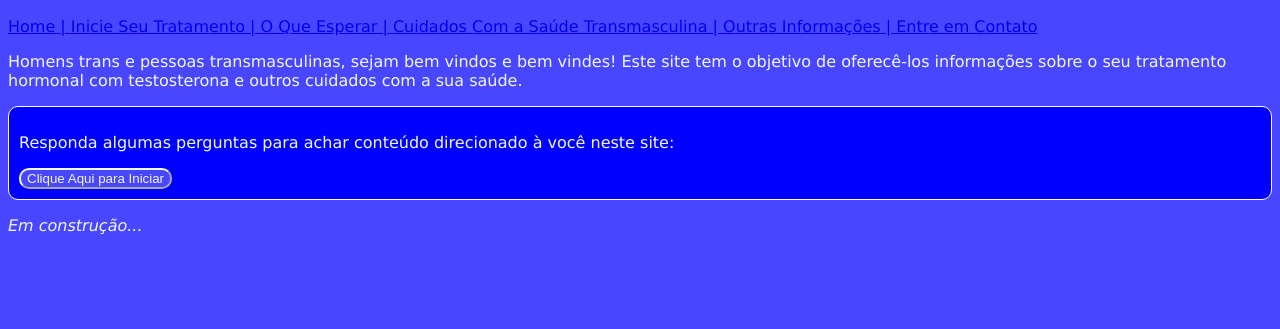
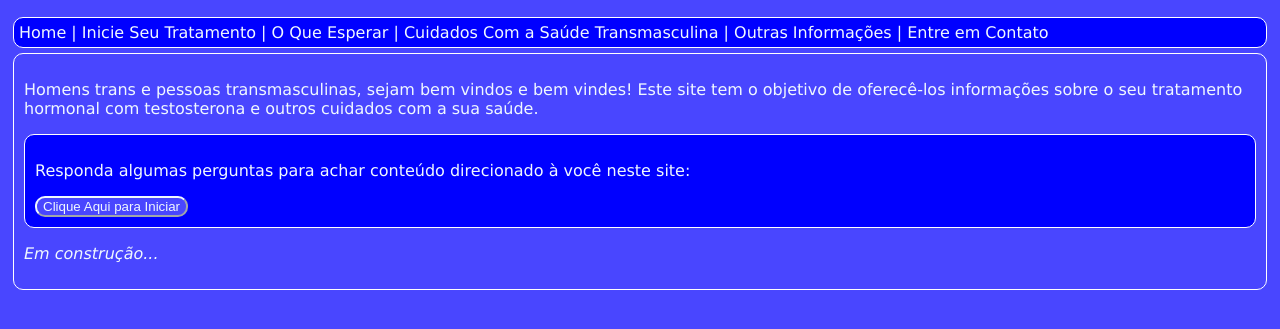
Before and after one commit to joaomatheusvillarim/joaomatheusvillarim.github.io, a plain HTML site: page guia-th-ftm/index.html in a window 1280 px wide. Shown: the part 51-380 px from the top of the page. Drawn offline with Linux system fonts and the light colour scheme.

Commit message:
update home e links nav

```diff
--- a/guia-th-ftm/styles.css
+++ b/guia-th-ftm/styles.css
@@ -26,3 +26,23 @@ input {
     border-radius: 10px;
     background-color: blue;
 }
+
+a {
+    text-decoration: none;
+    color: aliceblue;
+}
+
+nav {
+    border: solid 1px white;
+    padding: 5px;
+    background-color: blue;
+    border-radius: 10px;
+    margin: 5px;
+}
+
+.home {
+    border: solid 1px white;
+    padding: 10px;
+    margin: 5px;
+    border-radius: 10px;
+}
```
Also changed, not shown: math/index.html (added, +39 -0 lines).
